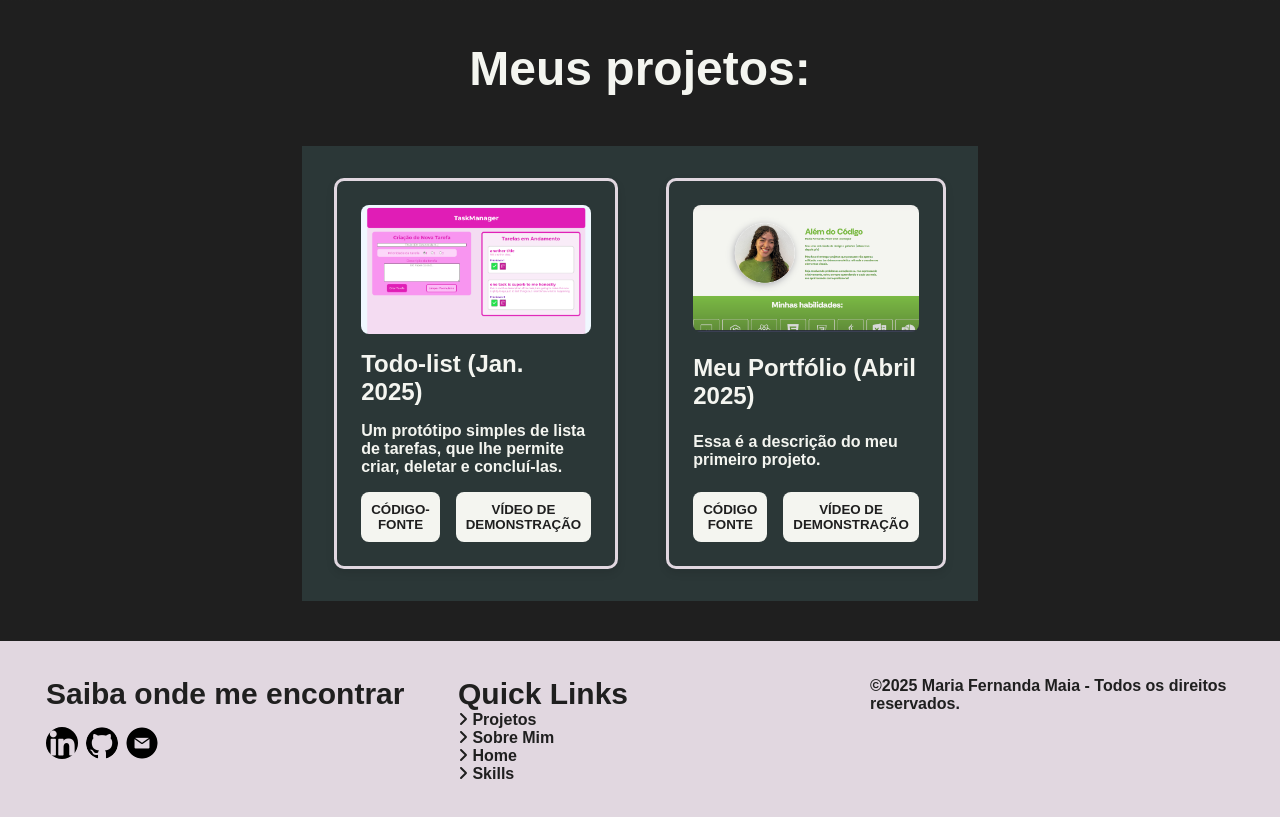
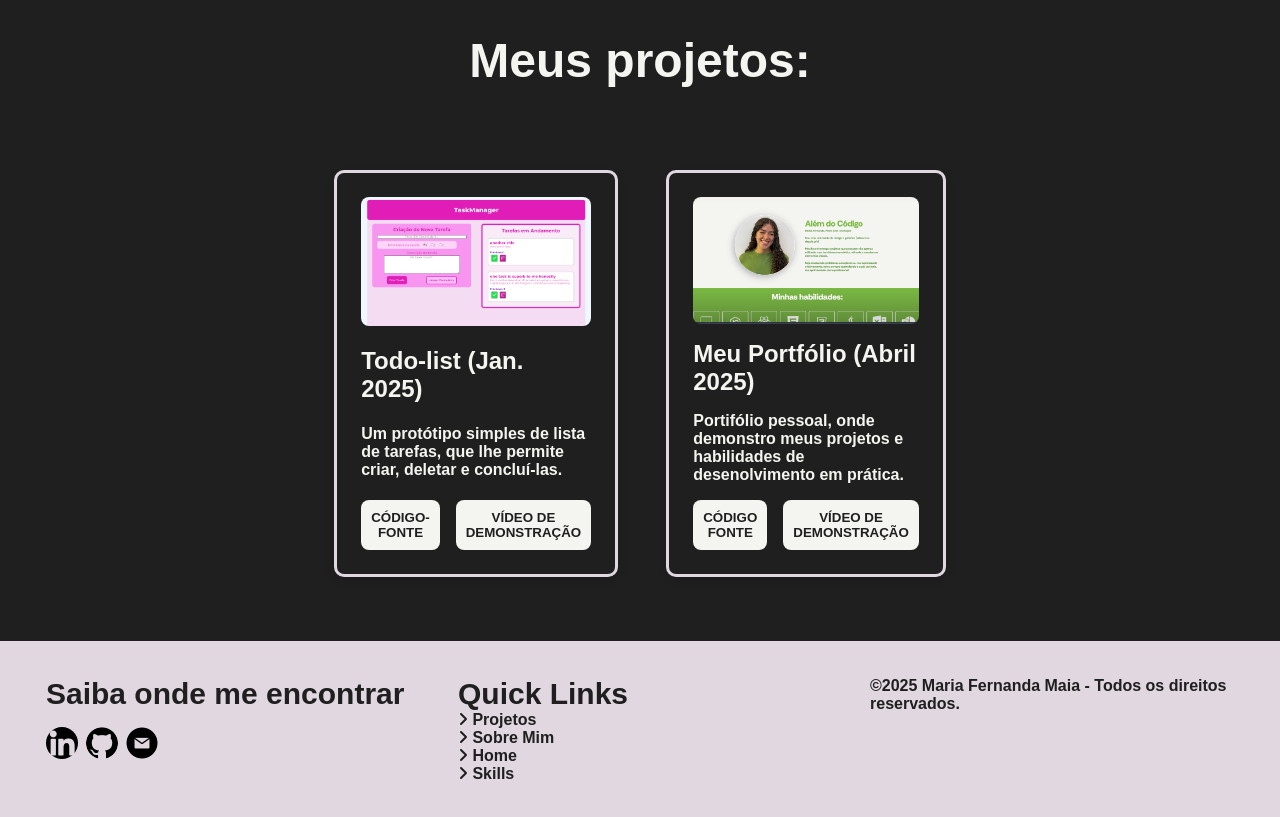
Before and after one commit to mafenandaup/Portifolio-dev, a React (Vite) app in the folder portifolio-main/: page / in a window 1280 px wide. Shown: the part 1760-2577 px from the top of the page. Built offline with nearby package versions, Linux system fonts and the light colour scheme; a web font is replaced by a local one.

Commit message:
refactor: project container text

```diff
--- a/portifolio-main/src/pages/home/sections/Projects/Projects.css
+++ b/portifolio-main/src/pages/home/sections/Projects/Projects.css
@@ -20,7 +20,6 @@
 }
 
 .project-cont{
-    background-color:rgb(43, 55, 55);
     padding: 2rem;
     display: flex;
     flex-direction: row;
--- a/portifolio-main/src/pages/home/sections/Projects/Projects.json
+++ b/portifolio-main/src/pages/home/sections/Projects/Projects.json
@@ -9,7 +9,7 @@
     },
     {
       "title": "Meu Portfólio (Abril 2025)",
-      "desc": "Essa é a descrição do meu primeiro projeto.",
+      "desc": "Portifólio pessoal, onde demonstro meus projetos e habilidades de desenolvimento em prática.",
       "img": "../../../../../public/assets/imgs/portifolio.png",
       "srccode": "https://github.com/mafenandaup/Portifolio-dev",
       "ytlink": ""
```
